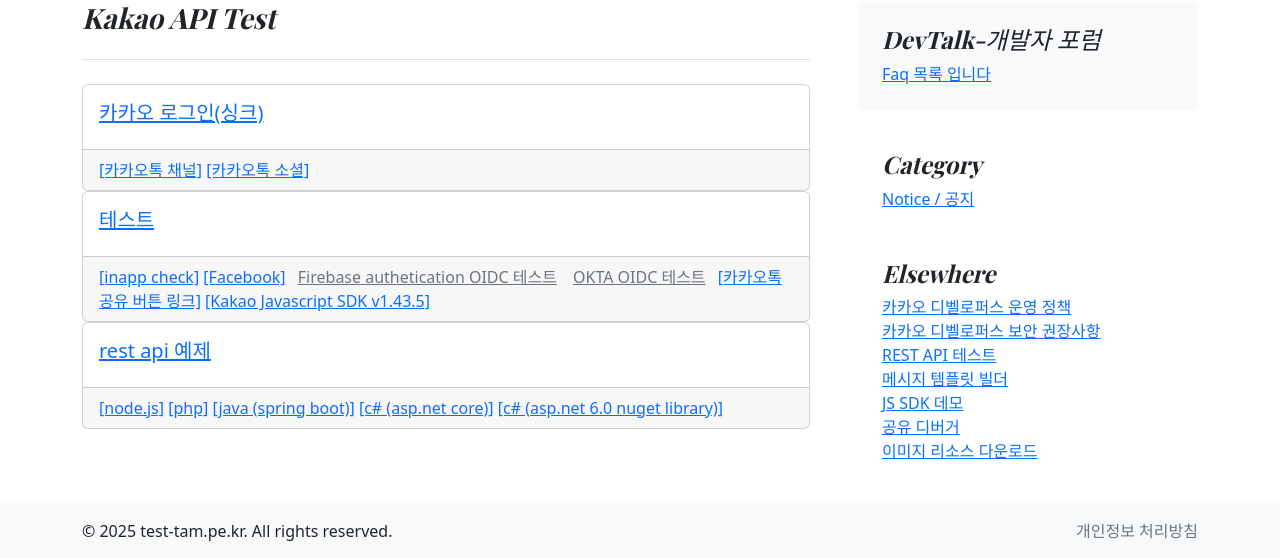
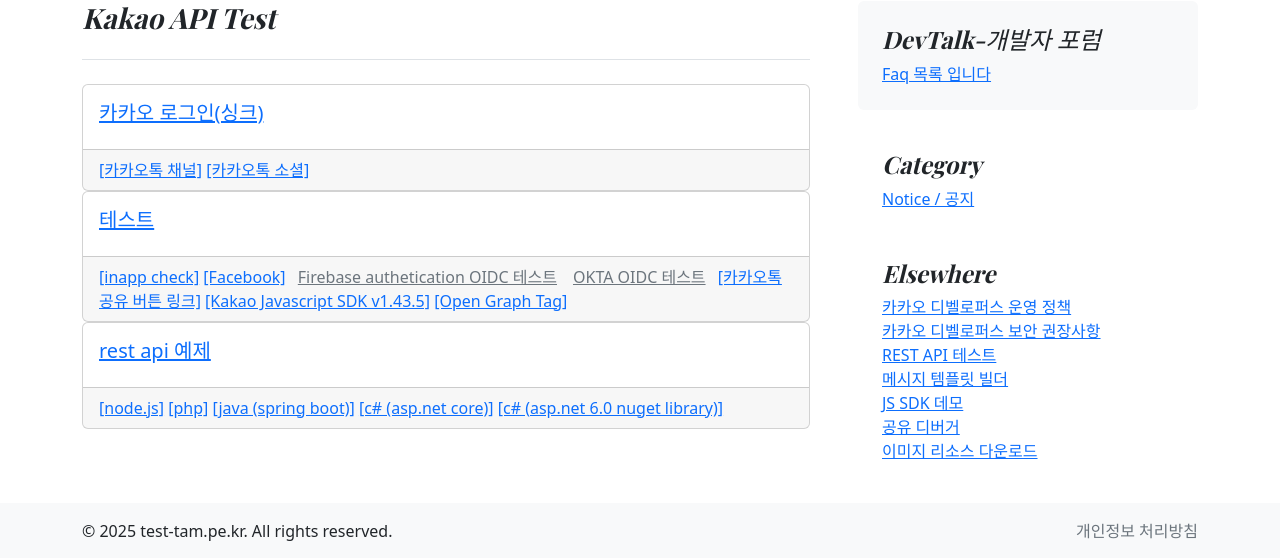
Before and after one commit to mcpeleeGit/test-tam.pe.kr, a PHP site: page / in a window 1280 px wide. Shown: the part 117-675 px from the top of the page. Run offline with PHP 8.4, Linux system fonts and the light colour scheme; some libraries are stand-ins or nearby versions.

Commit message:
update og

```diff
--- a/index.php
+++ b/index.php
@@ -50,6 +50,7 @@
                                 <a class="p-2 link-secondary" href="/firebase.php">Firebase authetication OIDC 테스트</a><a class="p-2 link-secondary" href="/okta.php">OKTA OIDC 테스트</a>
                                 <a target="_blank" href="/msg_test.php">[카카오톡 공유 버튼 링크]</a>
                                 <a href="/js_sdk_v1_1.43.5.php">[Kakao Javascript SDK v1.43.5]</a>
+                                <a href="/og_tag.php">[Open Graph Tag]</a>
                             </div>
                         </div>
                     </div>
```
